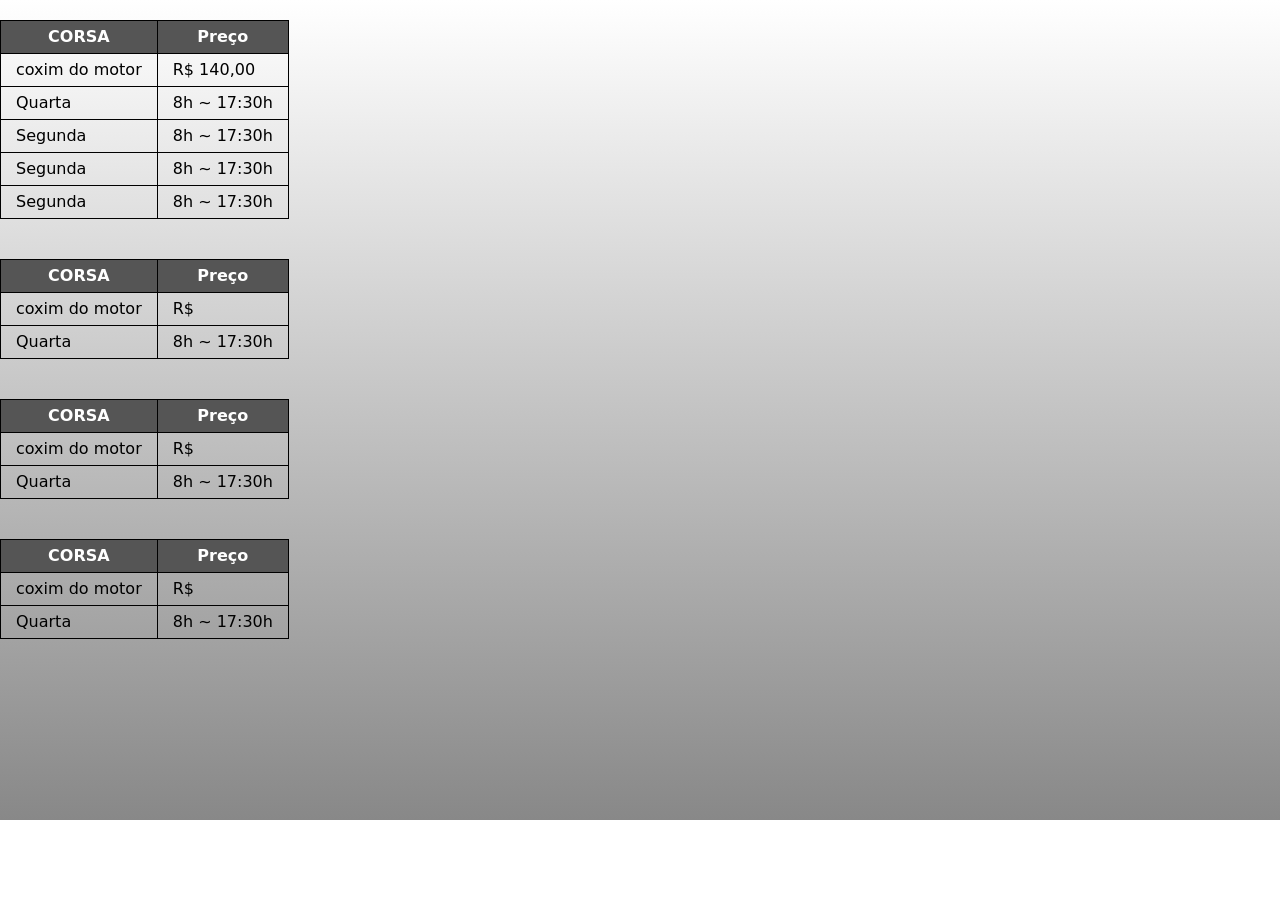
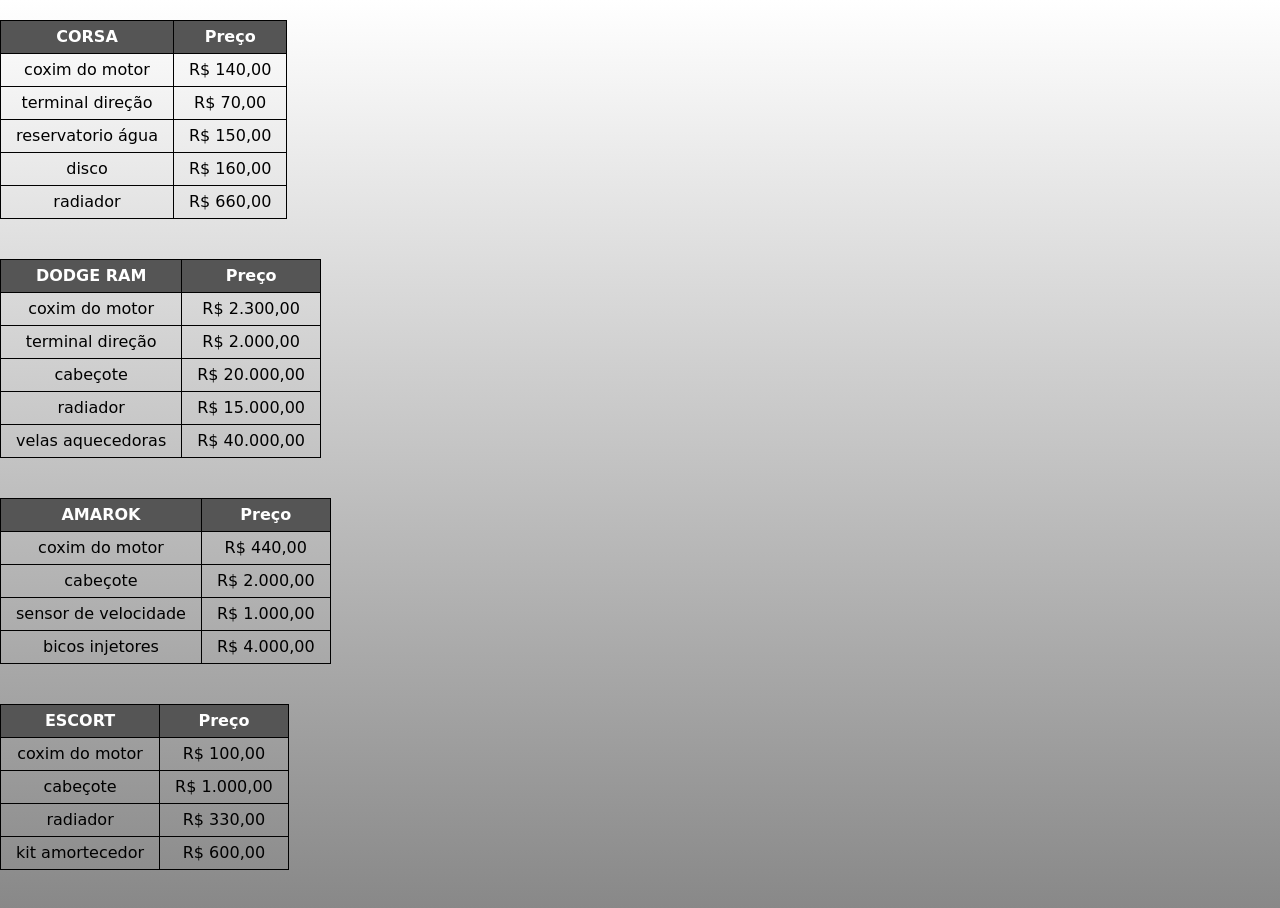
Before and after one commit to GustavoRKraemer/Mecanica--Arrumacar1, a plain HTML site: page motor.html in a window 1280 px wide. Before the commit the page ends 820 px from the top, so only its background shows below. Drawn offline with Linux system fonts and the light colour scheme.

Commit message:
Add files via upload

```diff
--- a/motor.html
+++ b/motor.html
@@ -8,78 +8,106 @@
 		<link rel="stylesheet" href="style.css">
 	</head>
     <table>
-        <thead>
-            <tr>
+        <thead class="tabelamotor">
+            <tr class="tabelamotor">
                 <th>CORSA</th>
                 <th>Preço</th>
             </tr>
         </thead>
-        <tbody>
+        <tbody class="tabelamotor">
             <tr>
                 <td>coxim do motor</td>
                 <td>R$ 140,00</td>
             </tr>
             <tr>
-                <td>Quarta</td>
-                <td>8h ~ 17:30h</td>
+                <td>terminal direção</td>
+                <td>R$ 70,00</td>
             </tr>
             <tr>
-                <td>Segunda</td>
-                <td>8h ~ 17:30h</td>
+                <td>reservatorio água</td>
+                <td>R$ 150,00</td>
             </tr>
             <tr>
-                <td>Segunda</td>
-                <td>8h ~ 17:30h</td>
+                <td>disco</td>
+                <td>R$ 160,00</td>
             </tr>
             <tr>
-                <td>Segunda</td>
-                <td>8h ~ 17:30h</td>
+                <td>radiador</td>
+                <td>R$ 660,00</td>
             </tr>
             <table>
-                <thead>
+                <thead class="tabelamotor">
                     <tr>
-                        <th>CORSA</th>
+                        <th>DODGE RAM</th>
                         <th>Preço</th>
                     </tr>
                 </thead>
-                <tbody>
+                <tbody class="tabelamotor">
                     <tr>
                         <td>coxim do motor</td>
-                        <td>R$ </td>
+                        <td>R$ 2.300,00</td>
                     </tr>
                     <tr>
-                        <td>Quarta</td>
-                        <td>8h ~ 17:30h</td>
+                        <td>terminal direção</td>
+                        <td>R$ 2.000,00</td>
+                    </tr>
+                    <tr>
+                        <td>cabeçote</td>
+                        <td>R$ 20.000,00</td>
+                    </tr>
+                    <tr>
+                        <td>radiador</td>
+                        <td>R$ 15.000,00</td>
+                    </tr>
+                    <tr>
+                        <td>velas aquecedoras</td>
+                        <td>R$ 40.000,00</td>
                     </tr>
                     <table>
-                        <thead>
+                        <thead class="tabelamotor">
                             <tr>
-                                <th>CORSA</th>
+                                <th>AMAROK</th>
                                 <th>Preço</th>
                             </tr>
                         </thead>
-                        <tbody>
+                        <tbody class="tabelamotor">
                             <tr>
                                 <td>coxim do motor</td>
-                                <td>R$ </td>
+                                <td>R$ 440,00</td>
                             </tr>
                             <tr>
-                                <td>Quarta</td>
-                                <td>8h ~ 17:30h</td>
+                                <td>cabeçote</td>
+                                <td>R$ 2.000,00</td>
+                            </tr>
+                            <tr>
+                                <td>sensor de velocidade</td>
+                                <td>R$ 1.000,00</td>
+                            </tr>
+                            <tr>
+                                <td>bicos injetores</td>
+                                <td>R$ 4.000,00</td>
                             </tr>
                             <table>
-                                <thead>
+                                <thead class="tabelamotor">
                                     <tr>
-                                        <th>CORSA</th>
+                                        <th>ESCORT</th>
                                         <th>Preço</th>
                                     </tr>
                                 </thead>
-                                <tbody>
+                                <tbody class="tabelamotor">
                                     <tr>
                                         <td>coxim do motor</td>
-                                        <td>R$ </td>
+                                        <td>R$ 100,00</td>
                                     </tr>
                                     <tr>
-                                        <td>Quarta</td>
-                                        <td>8h ~ 17:30h</td>
+                                        <td>cabeçote</td>
+                                        <td>R$ 1.000,00</td>
                                     </tr>
+                                    <tr>
+                                        <td>radiador</td>
+                                        <td>R$ 330,00</td>
+                                    </tr>
+                                    <tr>
+                                        <td>kit amortecedor</td>
+                                        <td>R$ 600,00</td>
+                                    </tr>
--- a/style.css
+++ b/style.css
@@ -270,3 +270,6 @@
     margin: 2em auto;
     background: linear-gradient(45deg, skyblue,white,skyblue);
 }
+.tabelamotor {
+    text-align: center;
+}
```
Also changed, not shown: motor.css (added).
